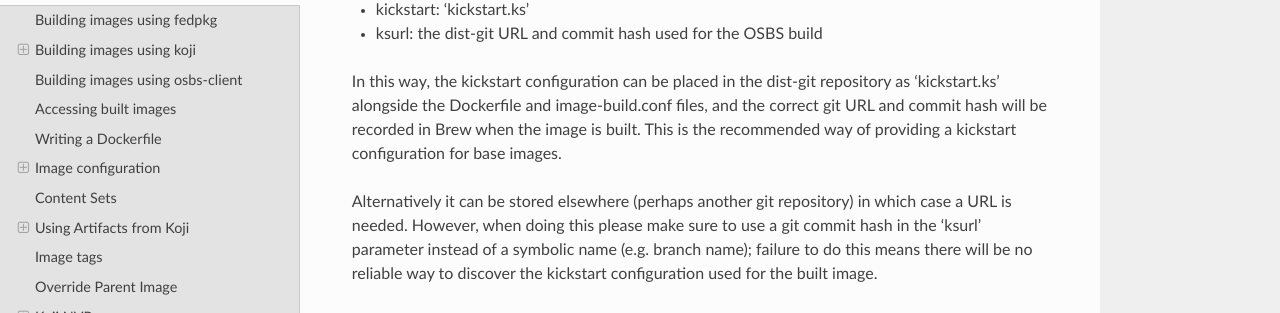
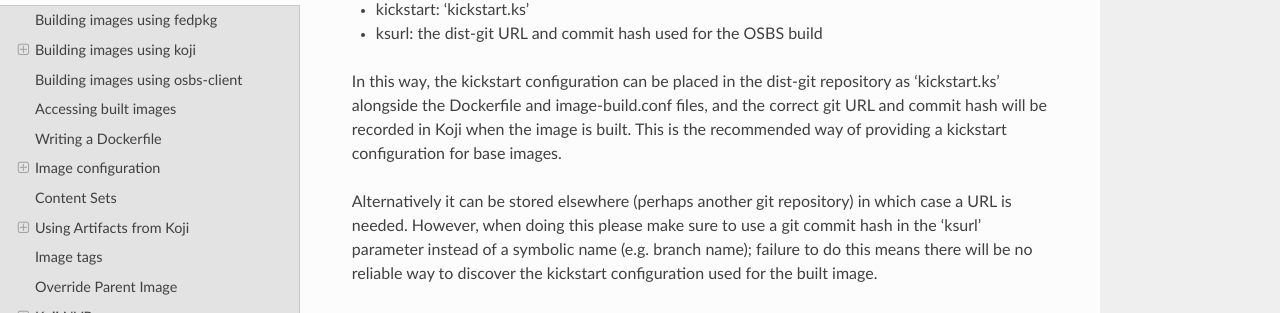
Before and after one commit to containerbuildsystem/osbs-docs, a Sphinx documentation site: the page built from docs/users.rst, in a window 1280 px wide and 900 px high, scrolled down 19541 px. Shown: the part 186-499 px from the top of the window. Built offline with Sphinx 7.4.7 and the Read the Docs theme 2.0.0, drawn with Linux system fonts in a browser that asks for light colours; some of the changed text lies outside the part shown.

Commit message:
users: replace "brew" references with "koji"
Koji is the open-source project. Refer to it by that name in our
documentation.

```diff
--- a/docs/users.rst
+++ b/docs/users.rst
@@ -61,7 +61,7 @@
 List Builds
 +++++++++++
 
-Navigate to the "Builds" tab in brew and set the "Type" filter to ``image``.
+Navigate to the "Builds" tab in koji and set the "Type" filter to ``image``.
 
 
 Get Build
@@ -152,7 +152,7 @@
 Cancel Task
 +++++++++++
 
-You can cancel a buildContainer brew task as for other types of task, and this
+You can cancel a buildContainer koji task as for other types of task, and this
 will cancel the OSBS build::
 
     koji cancel <task-ID>
@@ -1033,7 +1033,7 @@
 
 In this way, the kickstart configuration can be placed in the dist-git
 repository as 'kickstart.ks' alongside the Dockerfile and image-build.conf
-files, and the correct git URL and commit hash will be recorded in Brew when
+files, and the correct git URL and commit hash will be recorded in Koji when
 the image is built. This is the recommended way of providing a kickstart
 configuration for base images.
 
```
